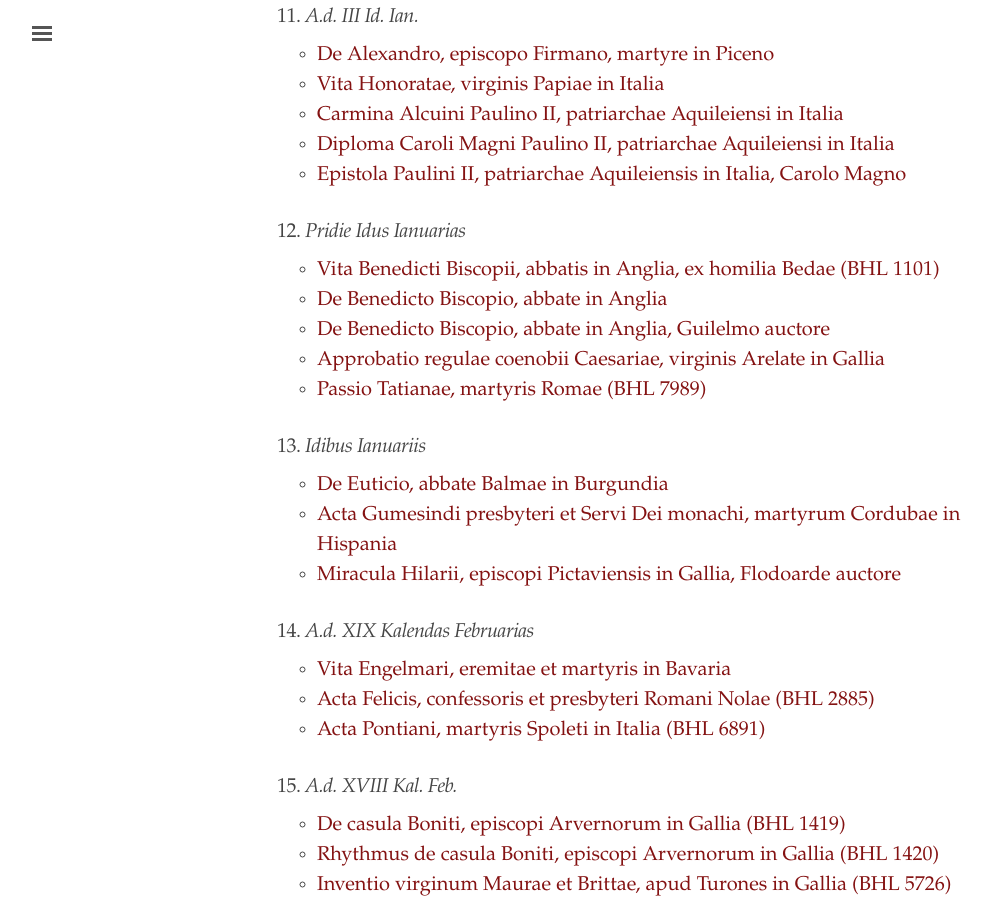
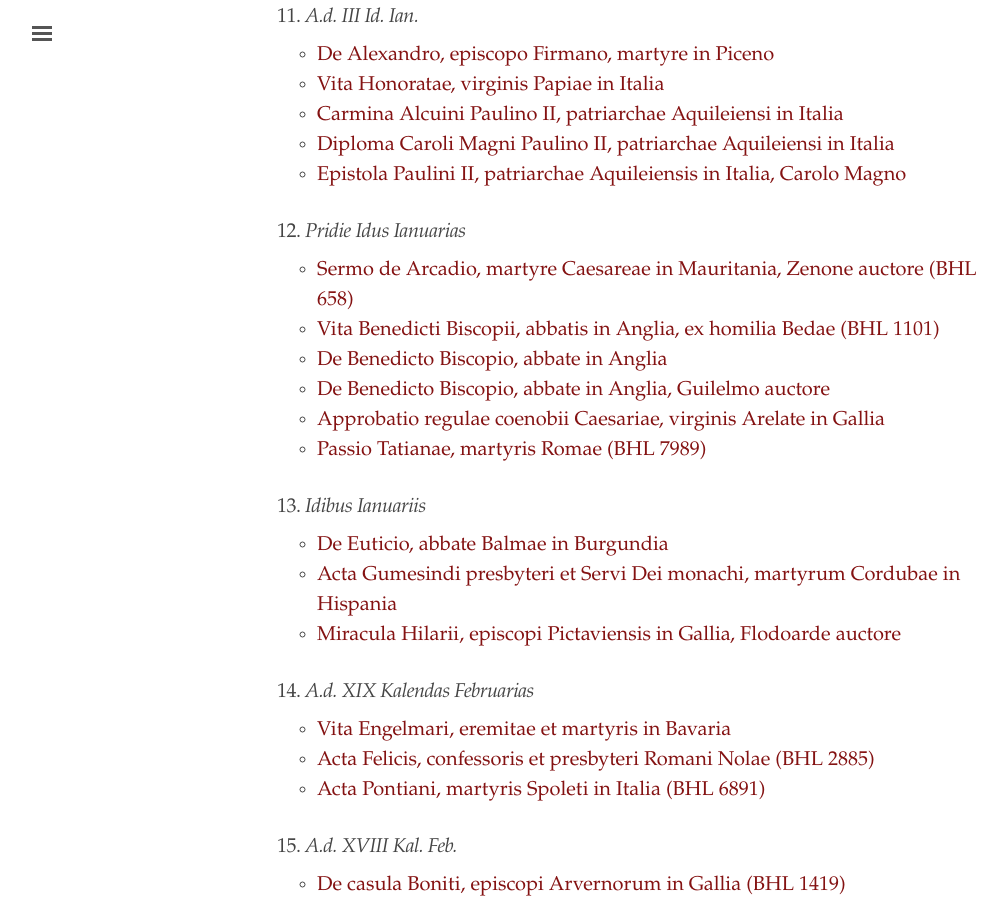
Before and after one commit to cjkoepke1/latin-hagiography, a Jekyll site: the page built from index.md, in a window 1280 px wide and 900 px high, scrolled down 1785 px. Shown: the whole window, without its empty margins (3-1010 px from the left). Built offline with Jekyll 4.4.1, drawn with Linux system fonts in a browser that asks for light colours.

Commit message:
Added Sermo de Arcadio

```diff
--- a/index.md
+++ b/index.md
@@ -72,6 +72,7 @@ title: "Latin Hagiography"
 
 ### 12. *Pridie Idus Ianuarias*
 
+- [Sermo de Arcadio, martyre Caesareae in Mauritania, Zenone auctore (BHL 658)](https://cjkoepke1.github.io/latin-hagiography/texts/sermo-de-arcadio/)
 - [Vita Benedicti Biscopii, abbatis in Anglia, ex homilia Bedae (BHL 1101)](https://cjkoepke1.github.io/latin-hagiography/texts/vita-benedicti-biscopii-bedae/)
 - [De Benedicto Biscopio, abbate in Anglia](https://cjkoepke1.github.io/latin-hagiography/texts/de-benedicto-biscopio/)
 - [De Benedicto Biscopio, abbate in Anglia, Guilelmo auctore](https://cjkoepke1.github.io/latin-hagiography/texts/de-benedicto-biscopio-guilelmi/)
```
